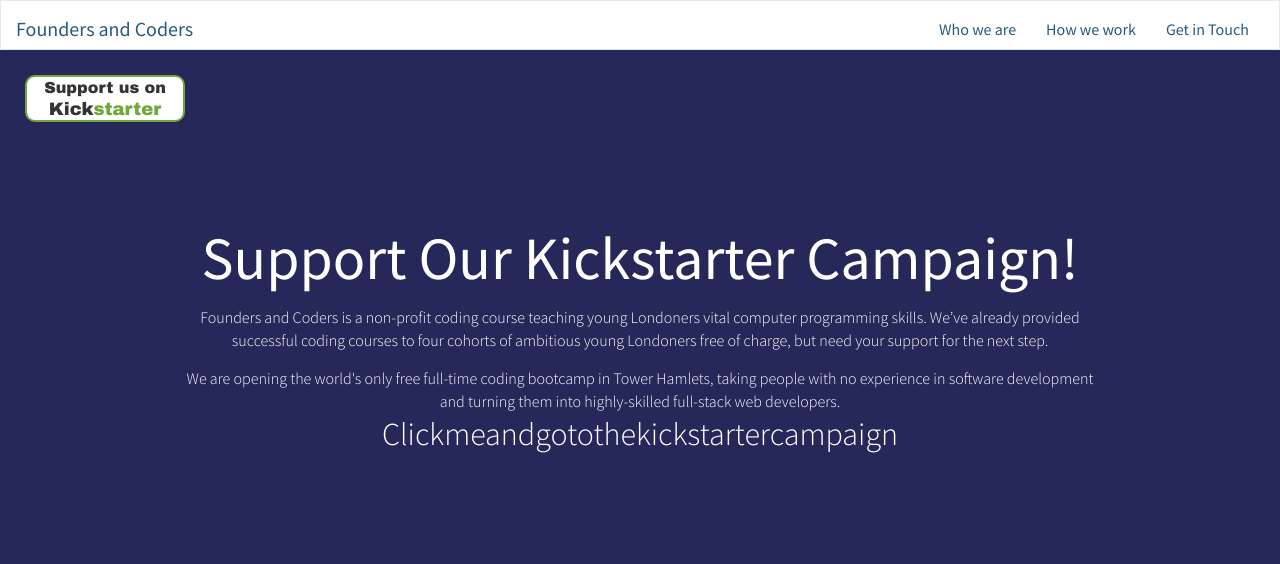
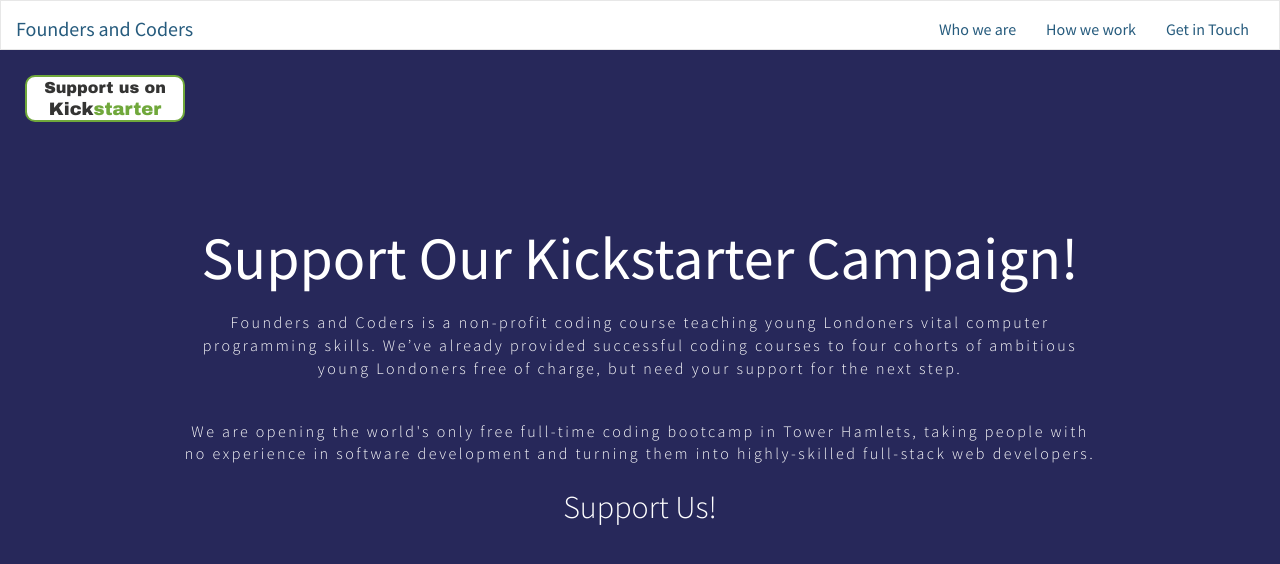
Before and after one commit to sofer/foundersandcoders, a Jekyll site: the page built from index.html, in a window 1280 px wide and 900 px high. Shown: the top 564 px of the window. Built offline with Jekyll 4.4.1, drawn with Linux system fonts in a browser that asks for light colours; nearby versions of some CDN libraries.

Commit message:
alters kickstarter section spacing

```diff
--- a/css/main.css
+++ b/css/main.css
@@ -298,17 +298,21 @@
   color: #ffffff;
 }
 .kickstarter .container a {
-  margin-top: 15px;
+  margin-top: 20px;
+  margin-bottom: 20px;
+  padding-top: 20px;
   font-weight: 300;
   color: #ffffff;
   font-size: 2.5vmax;
 }
 .kickstarter .container p {
-  margin-top: 15px;
+  margin-top: 20px;
+  padding-bottom: 20px;
   font-weight: 300;
   margin-right: 10%;
   margin-left: 10%;
   color: #ffffff;
+  letter-spacing: 2.5px;
 }
 
 @-webkit-keyframes bounce {
--- a/index.html
+++ b/index.html
@@ -33,7 +33,7 @@
 			<p> Founders and Coders is a non-profit coding course teaching young Londoners vital computer programming skills. We’ve already provided successful coding courses to four cohorts of ambitious young Londoners free of charge, but need your support for the next step.</p>
 			<p>We are opening the world's only free full-time coding bootcamp in Tower Hamlets, taking people with no experience in software development and turning them into highly-skilled full-stack web developers.
 			</p>
-			<a href="http://www.linksomewhereplease.com">Clickmeandgotothekickstartercampaign</a>
+			<a href="http://www.linksomewhereplease.com">Support Us!</a>
 		</div>
 
 	</div>
```
Also changed, not shown: css/main.scss (+7 -3 lines), 1 other file.
